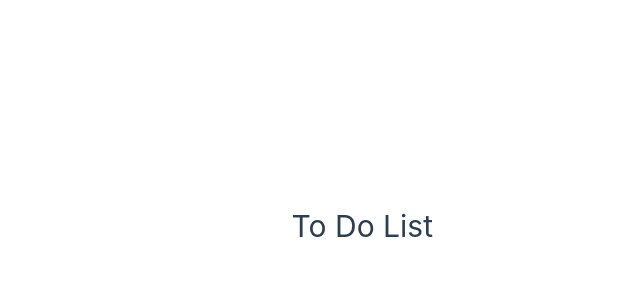
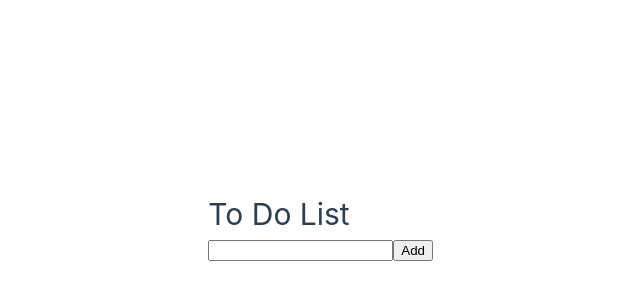
Before and after one commit to tittieth/exercise-pinia, a Vue app: page / in a window 1280 px wide. Shown: the part 174-474 px from the top of the page, without its empty margins (207-847 px from the left). Built offline with nearby package versions, Linux system fonts and the light colour scheme.

Commit message:
add a todo

```diff
--- a/src/components/TodoForm.vue
+++ b/src/components/TodoForm.vue
@@ -1,12 +1,27 @@
-<script setup lang="ts"></script>
+<script setup lang="ts">
+import { useTodoListStore } from '@/stores/todoList';
+import { ref } from 'vue';
 
-<template><div></div></template>
+const todo = ref('');
 
-<style scoped>
-h1 {
-  background-color: aliceblue;
+const store = useTodoListStore();
+
+const addTodoAndClearInput = (item: string) => {
+    if (item.length === 0) {
+        return
+    }
+    store.addTodo(item)
+    todo.value = '';
 }
-h2 {
-  background-color: aqua;
-}
-</style>
+</script>
+
+<template>
+  <div>
+    <form @submit.prevent="addTodoAndClearInput(todo)">
+        <input v-model="todo" type="text" />
+        <button>Add</button>
+    </form>
+  </div>
+</template>
+
+<style scoped></style>
```
